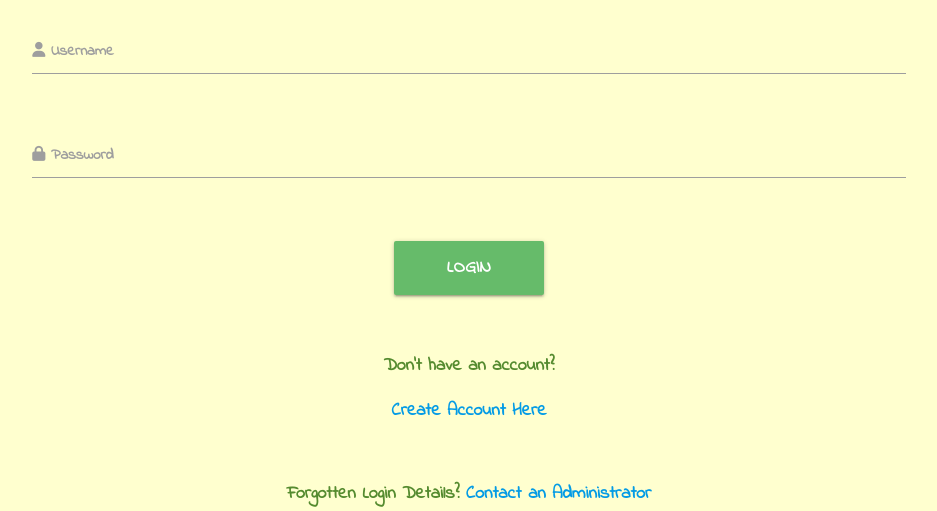
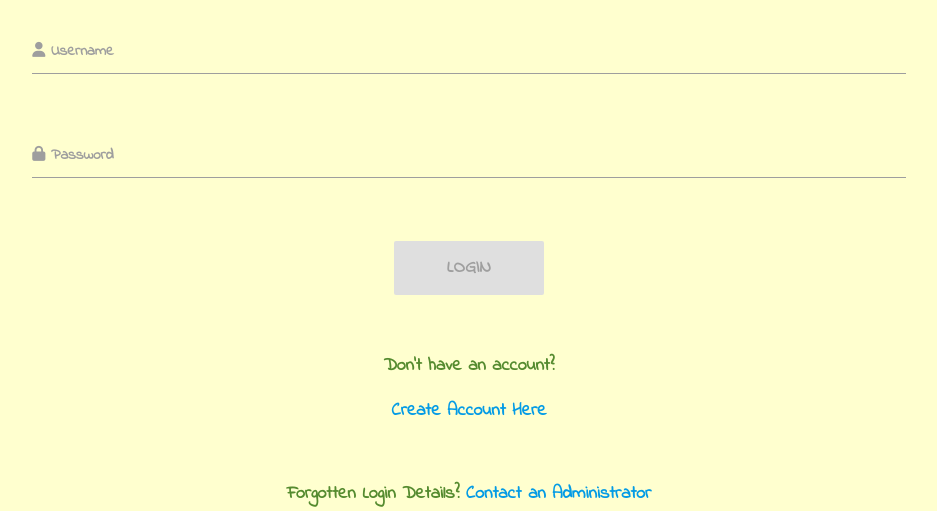
Before and after one commit to Code-Institute-Submissions/KWSNick-meal-planner_MResub, a Flask app: page / in a window 1280 px wide. Shown: the part 337-848 px from the top of the page, without its empty margins (171-1108 px from the left). Run offline with Flask 2, Linux system fonts and the light colour scheme; some libraries are stand-ins or nearby versions.

Commit message:
Created function to perform same disabled behaviour to the login button.

```diff
--- a/static/js/script.js
+++ b/static/js/script.js
@@ -21,14 +21,21 @@
             $('#password, #confirm_password').removeClass('invalid');
         }
     })
-    // Checks if all fields have valid class assigned and provides submit button if true. Otherwise removes the submit button.
+    // Checks if all registration fields have valid class assigned and provides submit button if true. Otherwise removes the submit button.
     $('#registration_form div div input').focusout(function deployRegBtn(){
         if ($('#first_name').hasClass('valid') && $('#last_name').hasClass('valid') && $('#username').hasClass('valid') && $('#password').hasClass('valid') && $('#confirm_password').hasClass('valid')) {
             $('#register').removeClass("disabled");
         } else {
            $('#register').addClass("disabled");
         }
-
+    })
+    // Checks if all login fields have valid class assigned and provides submit button if true. Otherwise removes the submit button.
+    $('#login_form div div input').focusout(function deployLoginBtn(){
+        if ($('#username').hasClass('valid') && $('#password').hasClass('valid')) {
+            $('#login_btn').removeClass("disabled");
+        } else {s
+           $('#login_btn').addClass("disabled");
+        }
     })
     // Function that adds a new input row beneath clicked button for shared with section of form
     $('#sharing').on('click', 'button', function(){
--- a/templates/login.html
+++ b/templates/login.html
@@ -20,7 +20,7 @@
     </div>
     <div class="container">
         <div class="row">
-            <form class="col s12" method="POST" action="{{ url_for('login') }}">
+            <form id="login_form" class="col s12" method="POST" action="{{ url_for('login') }}">
                 <div class="row">
                     <div class="input-field col s12">
                         <input id="username" name="username" type="text" minlength="5" maxlength="12" class="validate" required>
@@ -34,7 +34,7 @@
                     </div>
                 </div>
                 <div class="row">
-                    <button id="login_btn" class="col s4 m2 center offset-s4 offset-m5 waves-effect waves-light btn-large green lighten-1" type="submit">Login</button>
+                    <button id="login_btn" class="col s4 m2 center offset-s4 offset-m5 waves-effect waves-light btn-large green lighten-1 disabled" type="submit">Login</button>
                 </div>
             </form>
         </div>
```
